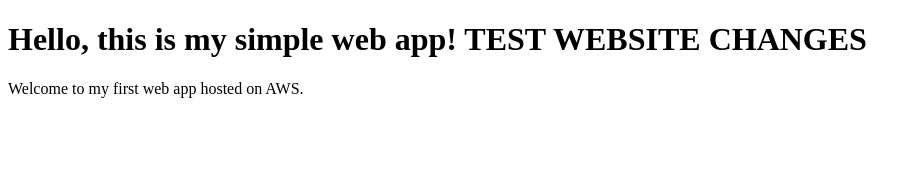
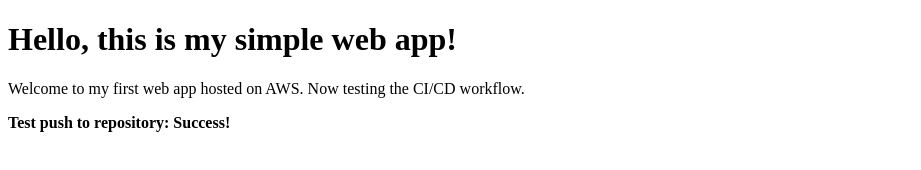
Before and after one commit to bobtj/simple-web-app, a plain HTML site: page index.html in a window 1280 px wide. Shown: the whole page, without its empty margins (0-921 px from the left). Drawn offline with Linux system fonts and the light colour scheme.

Commit message:
Test push to repository

```diff
--- a/index.html
+++ b/index.html
@@ -1,12 +1,13 @@
 <!DOCTYPE html>
 <html lang="en">
 <head>
-    <meta charset="UTF-8">
-    <meta name="viewport" content="width=device-width, initial-scale=1.0">
-    <title>My Simple Web App</title>
+  <meta charset="UTF-8">
+  <meta name="viewport" content="width=device-width, initial-scale=1.0">
+  <title>My Simple Web App</title>
 </head>
 <body>
-    <h1>Hello, this is my simple web app! TEST WEBSITE CHANGES</h1>
-    <p>Welcome to my first web app hosted on AWS.</p>
+  <h1>Hello, this is my simple web app!</h1>
+  <p>Welcome to my first web app hosted on AWS. Now testing the CI/CD workflow.</p>
+  <p><strong>Test push to repository: Success!</strong></p>
 </body>
 </html>
```
